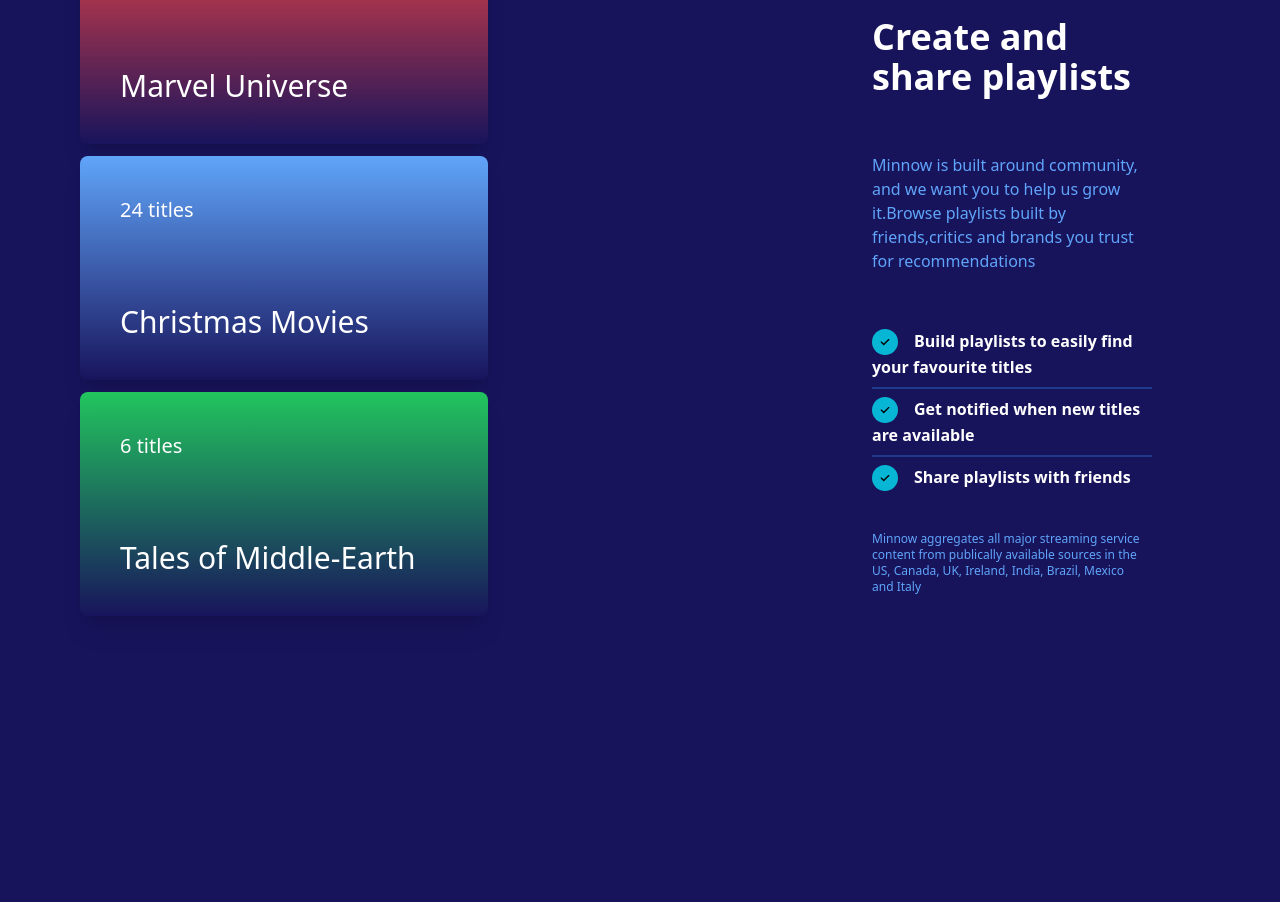
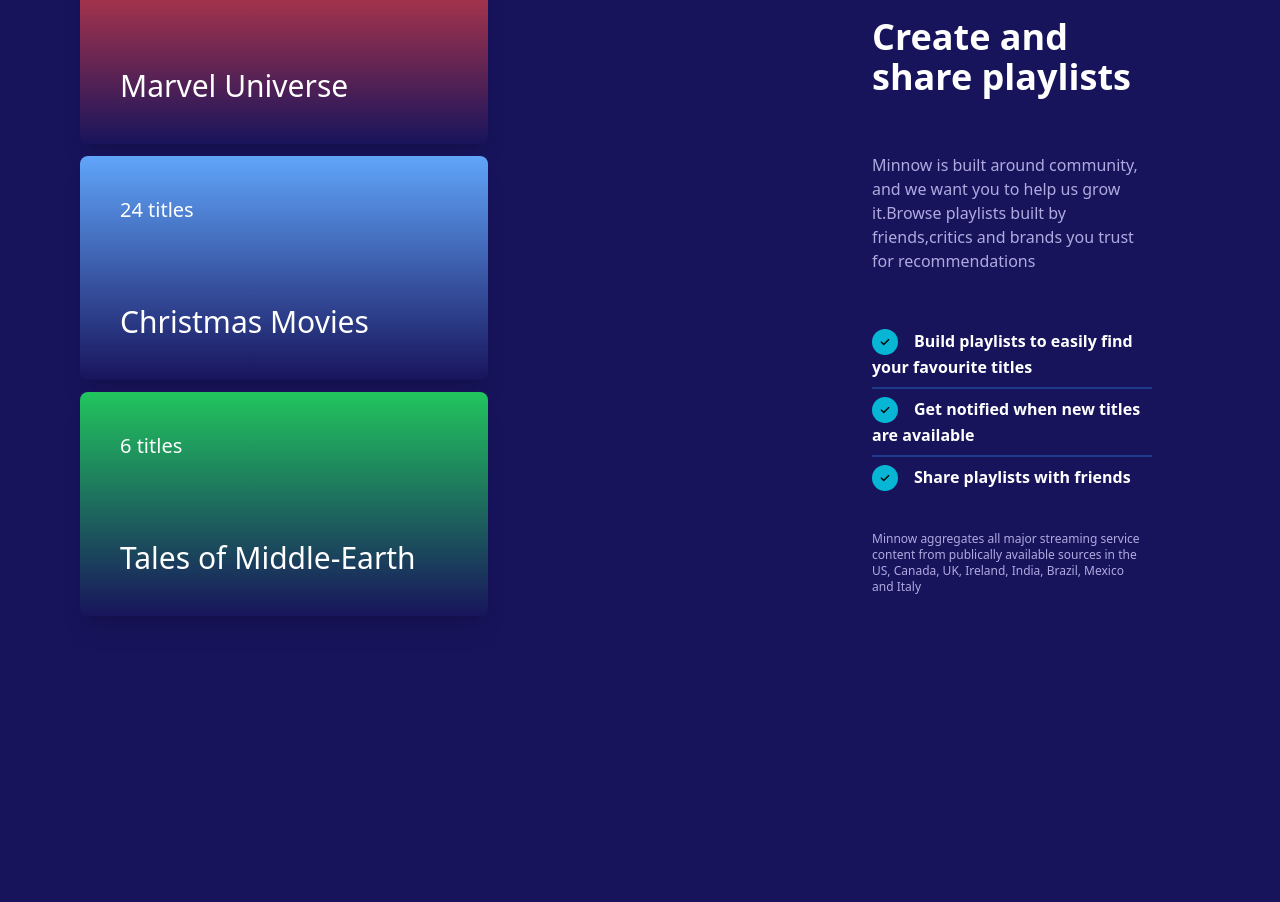
Before and after one commit to sahildkun/SPECTRUM-PROJECT-1, a React (Create React App) app: page /discover in a window 1280 px wide. Shown: the part 1120-2022 px from the top of the page. Built offline with nearby package versions, Linux system fonts and the light colour scheme.

Commit message:
shuva kan hi kala

```diff
--- a/src/Shuva.js
+++ b/src/Shuva.js
@@ -98,7 +98,7 @@
     <b>Create and share playlists</b>
     </div>
     <div>
-      <p class="text-blue-400 py-4 w-9/12">Minnow is built around community, and we want you to help us grow it.Browse playlists built by friends,critics and brands you trust for recommendations</p>
+      <p class="text-[#b0aae0] py-4 w-9/12">Minnow is built around community, and we want you to help us grow it.Browse playlists built by friends,critics and brands you trust for recommendations</p>
   </div>
   <div class="pr-20">
       <div class="border-b-2 border-blue-900 pb-2 pt-10">
@@ -107,7 +107,7 @@
       <div class="pt-2"><button class="bg-cyan-500 px-2 py-2 rounded-full"><svg xmlns="http://www.w3.org/2000/svg" viewBox="0 0 512 512" width="10"><path d="M470.6 105.4c12.5 12.5 12.5 32.8 0 45.3l-256 256c-12.5 12.5-32.8 12.5-45.3 0l-128-128c-12.5-12.5-12.5-32.8 0-45.3s32.8-12.5 45.3 0L192 338.7 425.4 105.4c12.5-12.5 32.8-12.5 45.3 0z"/></svg></button><b class="text-white pl-4">Share playlists with friends</b></div>
   </div>
     <div>
-      <p class="text-blue-400 py-4 w-9/12 font-thin text-xs pt-10">Minnow aggregates all major streaming service content from publically available sources in the US, Canada, UK, Ireland, India, Brazil, Mexico and Italy</p>
+      <p class="text-[#b0aae0] py-4 w-9/12 font-thin text-xs pt-10">Minnow aggregates all major streaming service content from publically available sources in the US, Canada, UK, Ireland, India, Brazil, Mexico and Italy</p>
     </div></div>
 </div>
 <div className='pt-72'>
```
